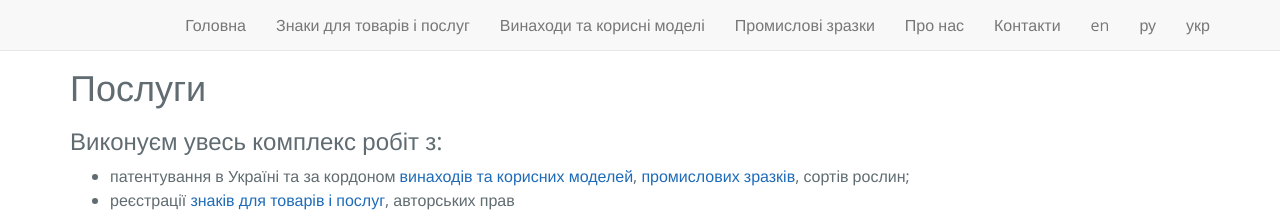
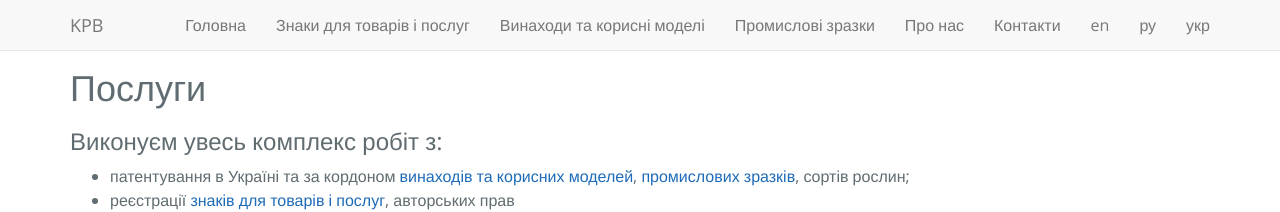
Before and after one commit to Mindshine/patent, a Jekyll site: the page built from _posts/ua/pages/2000-01-01-index.html, in a window 1280 px wide. Shown: the top 212 px of the page. Built offline with Jekyll 4.4.1, drawn with Linux system fonts in a browser that asks for light colours; Markdown is read by kramdown in place of the engine named in the settings.

Commit message:
Update default.html

```diff
--- a/_layouts/default.html
+++ b/_layouts/default.html
@@ -33,10 +33,16 @@
 			<div class="container">
 				<!-- Brand and toggle get grouped for better mobile display -->
 				<div class="navbar-header">
-
+					<button type="button" class="navbar-toggle" data-toggle="collapse" data-target="#bs-example-navbar-collapse-1">
+						<span class="sr-only">Toggle navigation</span>
+						<span class="icon-bar"></span>
+						<span class="icon-bar"></span>
+						<span class="icon-bar"></span>
+					</button>
+					<a class="navbar-brand" href="{{base}}">KPB</a>
 				</div>
 				<!-- Collect the nav links, forms, and other content for toggling -->
-				<div class="collapse navbar-collapse">
+				<div class="collapse navbar-collapse" id="bs-example-navbar-collapse-1">
 					<ul class="lang nav navbar-nav navbar-right">{% assign posts=site.posts | where:"name", page.name | sort: 'path' %}{% for post in posts %}
 						<li>
 							<a href="{{base}}{{ post.url }}" class="{{ post.lang }}" title="{{ site.data.languages[post.lang].name }}">{{ site.data.languages[post.lang].short }}</a>
```
